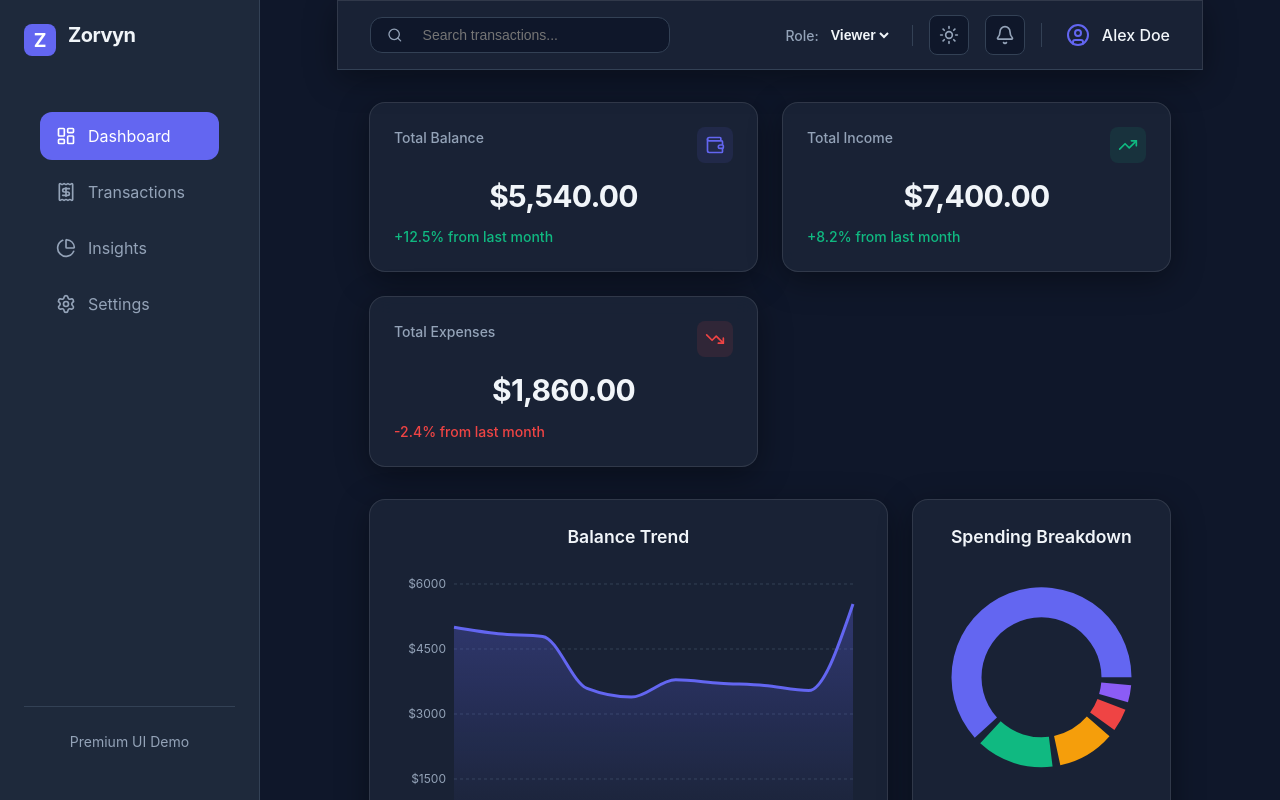
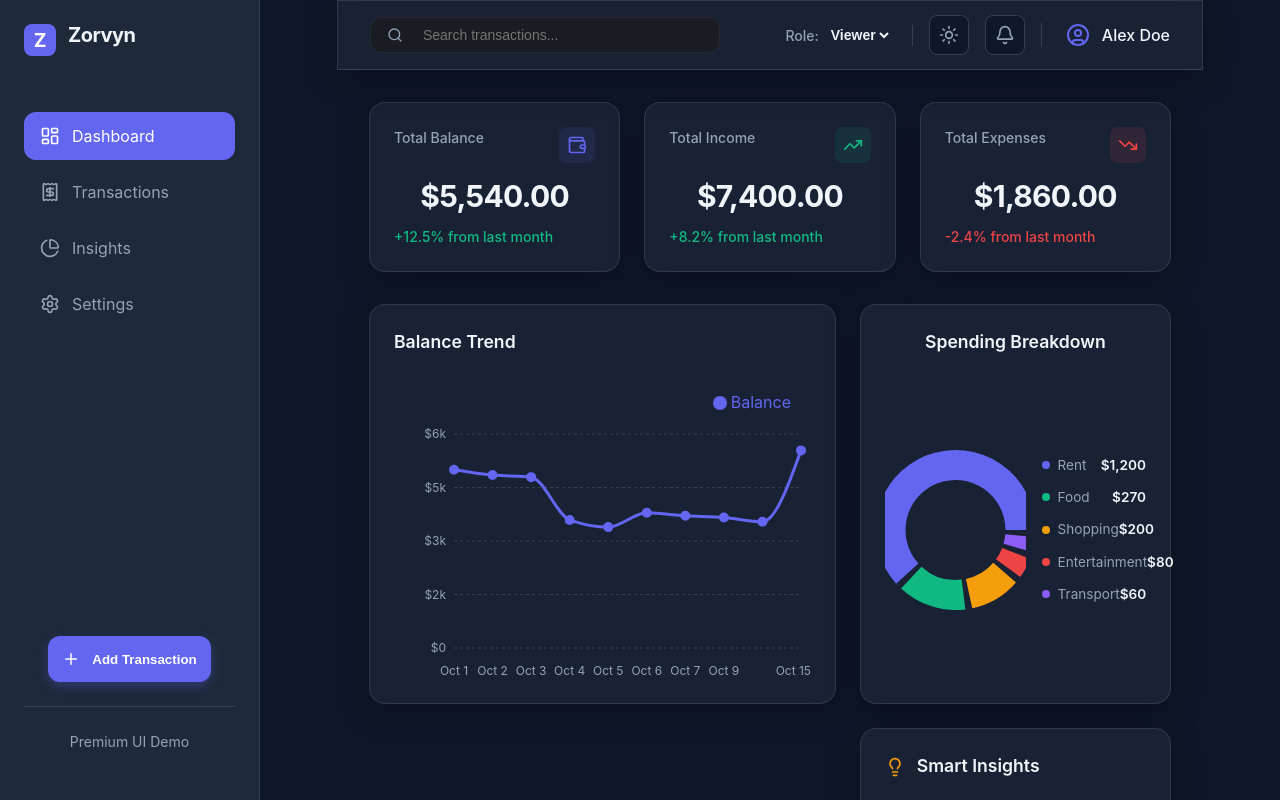
Before and after one commit to adityahacks123/Zorvyn, a React (Vite) app: page / in a window 1280 px wide. Shown: the top 800 px of the page. Built offline with nearby package versions, Linux system fonts and the light colour scheme.

Commit message:
Add transaction section made

```diff
--- a/src/components/charts/BalanceChart.jsx
+++ b/src/components/charts/BalanceChart.jsx
@@ -1,27 +1,52 @@
 import React from 'react';
-import { AreaChart, Area, XAxis, YAxis, CartesianGrid, Tooltip, ResponsiveContainer } from 'recharts';
+import { LineChart, Line, XAxis, YAxis, CartesianGrid, Tooltip, ResponsiveContainer, Legend } from 'recharts';
 
 const BalanceChart = ({ data }) => {
   return (
-    <div className="glass-panel" style={{ padding: '1.5rem', height: '350px' }}>
-      <h3 style={{ marginBottom: '1.5rem', color: 'var(--text-main)', fontSize: '1.1rem', fontWeight: 600 }}>Balance Trend</h3>
-      <ResponsiveContainer width="100%" height="100%">
-        <AreaChart data={data} margin={{ top: 10, right: 10, left: 0, bottom: 0 }}>
-          <defs>
-            <linearGradient id="colorBalance" x1="0" y1="0" x2="0" y2="1">
-              <stop offset="5%" stopColor="var(--primary)" stopOpacity={0.3}/>
-              <stop offset="95%" stopColor="var(--primary)" stopOpacity={0}/>
-            </linearGradient>
-          </defs>
+    <div className="glass-panel" style={{ padding: '1.5rem', height: '400px' }}>
+      <div style={{ display: 'flex', justifyContent: 'space-between', alignItems: 'center', marginBottom: '1.5rem' }}>
+        <h3 style={{ color: 'var(--text-main)', fontSize: '1.1rem', fontWeight: 600 }}>Balance Trend</h3>
+      </div>
+      <ResponsiveContainer width="100%" height="85%">
+        <LineChart data={data} margin={{ top: 10, right: 10, left: 0, bottom: 0 }}>
           <CartesianGrid strokeDasharray="3 3" stroke="var(--border-color)" vertical={false} />
-          <XAxis dataKey="date" stroke="var(--text-muted)" fontSize={12} tickLine={false} axisLine={false} />
-          <YAxis stroke="var(--text-muted)" fontSize={12} tickLine={false} axisLine={false} tickFormatter={(value) => `$${value}`} />
+          <XAxis
+            dataKey="date"
+            stroke="var(--text-muted)"
+            fontSize={12}
+            tickLine={false}
+            axisLine={false}
+            dy={10}
+          />
+          <YAxis
+            stroke="var(--text-muted)"
+            fontSize={12}
+            tickLine={false}
+            axisLine={false}
+            tickFormatter={(value) => `$${value > 999 ? (value/1000).toFixed(0) + 'k' : value}`}
+          />
           <Tooltip
-            contentStyle={{ backgroundColor: 'var(--bg-card)', border: '1px solid var(--border-color)', borderRadius: 'var(--radius-md)', backdropFilter: 'blur(12px)' }}
-            itemStyle={{ color: 'var(--text-main)' }}
+            contentStyle={{
+              backgroundColor: 'var(--bg-sidebar)',
+              border: '1px solid var(--border-color)',
+              borderRadius: 'var(--radius-md)',
+              backdropFilter: 'blur(12px)',
+              color: '#fff'
+            }}
+            itemStyle={{ color: '#fff' }}
+            cursor={{ stroke: 'var(--primary)', strokeWidth: 1 }}
           />
-          <Area type="monotone" dataKey="balance" stroke="var(--primary)" strokeWidth={3} fillOpacity={1} fill="url(#colorBalance)" />
-        </AreaChart>
+          <Legend verticalAlign="top" align="right" iconType="circle" wrapperStyle={{ paddingBottom: '20px' }} />
+          <Line
+            name="Balance"
+            type="monotone"
+            dataKey="balance"
+            stroke="var(--primary)"
+            strokeWidth={3}
+            dot={{ fill: 'var(--primary)', strokeWidth: 2, r: 4 }}
+            activeDot={{ r: 6, strokeWidth: 0 }}
+          />
+        </LineChart>
       </ResponsiveContainer>
     </div>
   );
--- a/src/components/charts/SpendingBreakdown.jsx
+++ b/src/components/charts/SpendingBreakdown.jsx
@@ -5,16 +5,17 @@ const COLORS = ['#6366f1', '#10b981', '#f59e0b', '#ef4444', '#8b5cf6', '#06b6d4'
 
 const SpendingBreakdown = ({ data }) => {
   return (
-    <div className="glass-panel" style={{ padding: '1.5rem', height: '350px' }}>
-      <h3 style={{ marginBottom: '0.5rem', color: 'var(--text-main)', fontSize: '1.1rem', fontWeight: 600 }}>Spending Breakdown</h3>
-      <ResponsiveContainer width="100%" height="100%">
+    <div className="glass-panel" style={{ padding: '1.5rem', height: '400px', display: 'flex', flexDirection: 'column' }}>
+      <h3 style={{ marginBottom: '1.5rem', color: 'var(--text-main)', fontSize: '1.1rem', fontWeight: 600 }}>Spending Breakdown</h3>
+      <div style={{ display: 'flex', flex: 1, gap: '1rem', alignItems: 'center' }}>
+        <ResponsiveContainer width="60%" height="100%">
           <PieChart>
             <Pie
               data={data}
               cx="50%"
-            cy="45%"
-            innerRadius={60}
-            outerRadius={90}
+              cy="50%"
+              innerRadius={50}
+              outerRadius={80}
               paddingAngle={5}
               dataKey="value"
               stroke="none"
@@ -25,12 +26,23 @@ const SpendingBreakdown = ({ data }) => {
             </Pie>
             <Tooltip
               formatter={(value) => `$${value}`}
-            contentStyle={{ backgroundColor: 'var(--bg-card)', border: '1px solid var(--border-color)', borderRadius: 'var(--radius-md)', backdropFilter: 'blur(12px)' }}
-            itemStyle={{ color: 'var(--text-main)' }}
+              contentStyle={{ backgroundColor: 'var(--bg-sidebar)', border: '1px solid var(--border-color)', borderRadius: 'var(--radius-md)', color: '#fff' }}
+              itemStyle={{ color: '#fff' }}
             />
-          <Legend verticalAlign="bottom" height={36} iconType="circle" wrapperStyle={{ fontSize: '12px', paddingTop: '10px' }} />
           </PieChart>
         </ResponsiveContainer>
+        <div style={{ width: '40%', display: 'flex', flexDirection: 'column', gap: '0.75rem' }}>
+          {data.map((entry, index) => (
+            <div key={entry.name} style={{ display: 'flex', justifyContent: 'space-between', alignItems: 'center', fontSize: '0.85rem' }}>
+              <div style={{ display: 'flex', alignItems: 'center', gap: '0.5rem' }}>
+                <div style={{ width: '8px', height: '8px', borderRadius: '50%', backgroundColor: COLORS[index % COLORS.length] }}></div>
+                <span style={{ color: 'var(--text-muted)' }}>{entry.name}</span>
+              </div>
+              <span style={{ color: 'var(--text-main)', fontWeight: 600 }}>${entry.value.toLocaleString()}</span>
+            </div>
+          ))}
+        </div>
+      </div>
     </div>
   );
 };
--- a/src/components/layout/Header.css
+++ b/src/components/layout/Header.css
@@ -17,11 +17,11 @@
 .header-search {
   display: flex;
   align-items: center;
-  background: var(--bg-main);
+  background: #1a1c24;
   padding: 0.5rem 1rem;
-  border-radius: var(--radius-md);
-  border: 1px solid var(--border-color);
-  width: 300px;
+  border-radius: 12px;
+  border: 1px solid rgba(255, 255, 255, 0.05);
+  width: 350px;
   gap: 0.5rem;
 }
 
--- a/src/components/layout/Sidebar.css
+++ b/src/components/layout/Sidebar.css
@@ -42,7 +42,7 @@
 
 .sidebar-nav {
   flex: 1;
-  padding: 1rem;
+  padding: 1rem 0;
 }
 
 .sidebar-nav ul {
@@ -73,6 +73,34 @@
   color: white;
 }
 
+.sidebar-action {
+  padding: 1.5rem;
+  margin-top: auto;
+}
+
+.add-transaction-btn {
+  width: 100%;
+  display: flex;
+  align-items: center;
+  justify-content: center;
+  gap: 0.75rem;
+  padding: 0.875rem;
+  background: var(--primary);
+  color: white;
+  border: none;
+  border-radius: var(--radius-md);
+  font-weight: 600;
+  cursor: pointer;
+  transition: all var(--transition-fast);
+  box-shadow: 0 4px 12px rgba(99, 102, 241, 0.3);
+}
+
+.add-transaction-btn:hover {
+  background: var(--primary-hover);
+  transform: translateY(-2px);
+  box-shadow: 0 6px 16px rgba(99, 102, 241, 0.4);
+}
+
 .sidebar-footer {
   padding: 1.5rem;
   text-align: center;
--- a/src/components/layout/Sidebar.jsx
+++ b/src/components/layout/Sidebar.jsx
@@ -1,10 +1,10 @@
 import React from 'react';
-import { LayoutDashboard, Receipt, PieChart, Settings } from 'lucide-react';
+import { LayoutDashboard, Receipt, PieChart, Settings, Plus } from 'lucide-react';
 import { useFinance } from '../../context/FinanceContext';
 import './Sidebar.css';
 
 const Sidebar = () => {
-  const { activeTab, setActiveTab } = useFinance();
+  const { activeTab, setActiveTab, setIsModalOpen } = useFinance();
 
   const menuItems = [
     { id: 'Dashboard', icon: LayoutDashboard, label: 'Dashboard' },
@@ -33,6 +33,12 @@ const Sidebar = () => {
           ))}
         </ul>
       </nav>
+      <div className="sidebar-action">
+        <button className="add-transaction-btn" onClick={() => setIsModalOpen(true)}>
+          <Plus size={18} />
+          <span>Add Transaction</span>
+        </button>
+      </div>
       <div className="sidebar-footer">
         <p>Premium UI Demo</p>
       </div>
--- a/src/components/ui/TransactionModal.css
+++ b/src/components/ui/TransactionModal.css
@@ -105,14 +105,14 @@
 
 .modal-form input,
 .modal-form select {
-  background: var(--bg-main);
-  border: 1px solid var(--border-color);
+  background: #23262f;
+  border: 1px solid rgba(255, 255, 255, 0.05);
   color: var(--text-main);
   padding: 0.75rem 1rem;
-  border-radius: var(--radius-md);
-  font-size: 1rem;
+  border-radius: 12px;
+  font-size: 0.9rem;
   outline: none;
-  transition: border-color var(--transition-fast);
+  transition: all var(--transition-fast);
 }
 
 .modal-form input:focus,
--- a/src/components/ui/TransactionTable.jsx
+++ b/src/components/ui/TransactionTable.jsx
@@ -5,9 +5,8 @@ import TransactionModal from './TransactionModal';
 import './TransactionTable.css';
 
 const TransactionTable = () => {
-  const { transactions, role, addTransaction, editTransaction, deleteTransaction, filters, setFilters } = useFinance();
+  const { transactions, role, addTransaction, editTransaction, deleteTransaction, filters, setFilters, isModalOpen, setIsModalOpen } = useFinance();
   const [currentPage, setCurrentPage] = useState(1);
-  const [isModalOpen, setIsModalOpen] = useState(false);
   const [editingTransaction, setEditingTransaction] = useState(null);
   const itemsPerPage = 8;
 
--- a/src/context/FinanceContext.jsx
+++ b/src/context/FinanceContext.jsx
@@ -20,6 +20,7 @@ export const FinanceProvider = ({ children }) => {
   });
 
   const [activeTab, setActiveTab] = useState('Dashboard');
+  const [isModalOpen, setIsModalOpen] = useState(false);
   const [role, setRole] = useState('Viewer');
   const [theme, setTheme] = useState(() => localStorage.getItem('finance_theme') || 'dark');
   const [filters, setFilters] = useState({ category: 'All', type: 'All' });
@@ -57,6 +58,7 @@ export const FinanceProvider = ({ children }) => {
     theme, toggleTheme,
     filters, setFilters,
     activeTab, setActiveTab,
+    isModalOpen, setIsModalOpen,
     addTransaction, editTransaction, deleteTransaction
   };
 
--- a/src/pages/DashboardPage.css
+++ b/src/pages/DashboardPage.css
@@ -6,13 +6,13 @@
 
 .summary-grid {
   display: grid;
-  grid-template-columns: repeat(auto-fit, minmax(300px, 1fr));
+  grid-template-columns: repeat(3, 1fr);
   gap: 1.5rem;
 }
 
 .charts-grid {
   display: grid;
-  grid-template-columns: 2fr 1fr;
+  grid-template-columns: 1.8fr 1.2fr;
   gap: 1.5rem;
 }
 
--- a/src/styles/global.css
+++ b/src/styles/global.css
@@ -7,17 +7,17 @@
   --warning: #f59e0b;
   --info: #3b82f6;
 
-  --bg-main: #f8fafc;
-  --bg-card: rgba(255, 255, 255, 0.8);
-  --bg-sidebar: #ffffff;
+  --bg-main: #0b0c10;
+  --bg-card: rgba(23, 25, 35, 0.7);
+  --bg-sidebar: #111218;
 
-  --text-main: #1e293b;
-  --text-muted: #64748b;
+  --text-main: #ffffff;
+  --text-muted: #94a3b8;
   --text-on-primary: #ffffff;
 
-  --border-color: #e2e8f0;
-  --glass-border: rgba(255, 255, 255, 0.3);
-  --glass-shadow: 0 8px 32px 0 rgba(31, 38, 135, 0.07);
+  --border-color: rgba(255, 255, 255, 0.08);
+  --glass-border: rgba(255, 255, 255, 0.1);
+  --glass-shadow: 0 8px 32px 0 rgba(0, 0, 0, 0.5);
 
   /* Layout */
   --sidebar-width: 260px;
```
Lines whose indentation alone changed are shown as unchanged.
